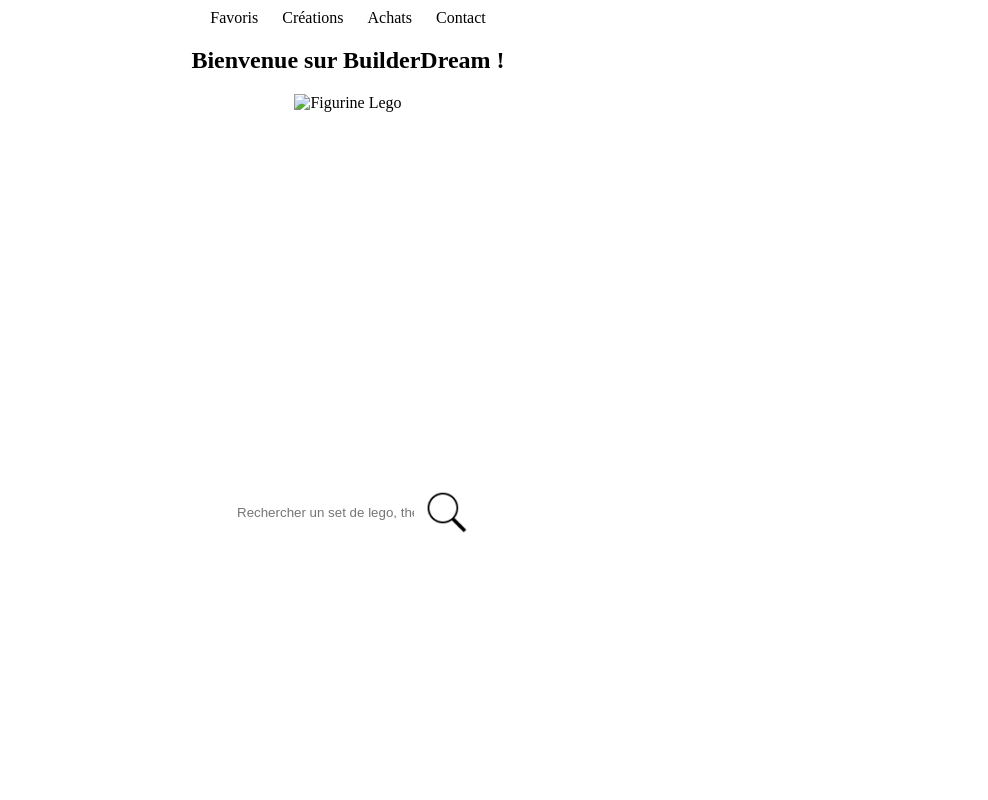
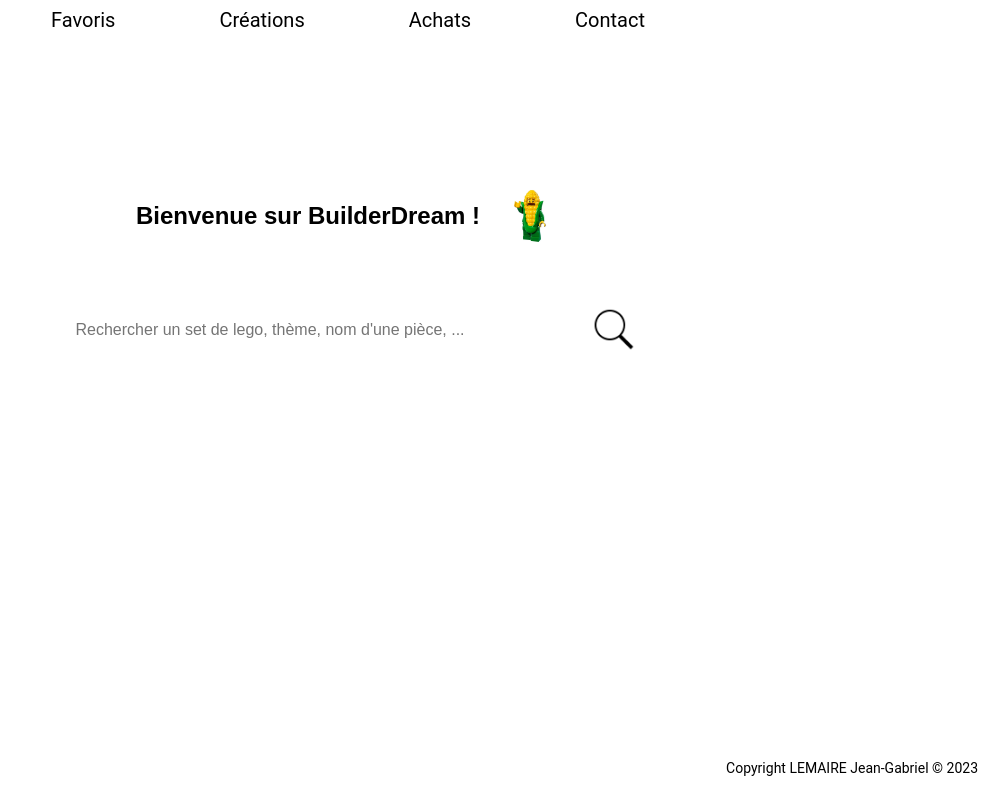
Before and after one commit to DJLGabJean/SiteLego, a plain HTML site: page index.html in a window 1280 px wide. Shown: the top 800 px of the page, without its empty margins (292-1280 px from the left). Drawn offline with Linux system fonts and the light colour scheme.

Commit message:
Wtf pourquoi t'as pas commit toi

```diff
--- a/style.css
+++ b/style.css
@@ -17,19 +17,46 @@
 
 nav li {
     display: inline-block;
-    margin-right: 20px;
+    margin-right: 100px;
 }
 
 nav li:last-child {
     margin-right: 0;
 }
 
+nav li a {
+    text-decoration: none;
+    color: #000;
+    font-size: 20px;
+    font-family: 'Roboto', sans-serif;
+}
+
+.welcome {
+    display: flex;
+    align-items: center;
+    justify-content: center;
+    margin-top: 150px;
+}
+
+.welcome h1 {
+    font-family: 'Montserrat', sans-serif;
+    font-weight: bold;
+    font-size: 24px;
+    margin-right: 20px;
+}
+
+.welcome img {
+    width: 60px;
+    height: 60px;
+}
+
+
 /* Style pour la barre de recherche */
 .search-container {
     display: flex;
     justify-content: center;
     align-items: center;
-    height: 100vh;
+    height: 20vh;
   }
 
 .search-container form {
@@ -38,7 +65,9 @@
   }
 
 .search-container input[type="text"] {
-    padding: 10px;
+    width: 500px;
+    font-size: 1em;
+    padding: 15px;
     border: none;
     border-radius: 3px 0 0 3px;
   }
@@ -62,3 +91,12 @@
     height: 45px; /* Ajuste la hauteur du bouton */
     padding: 0; /* Supprime le remplissage interne */
 }
+
+footer {
+    position: fixed;
+    bottom: 0;
+    right: 0;
+    padding: 10px;
+    font-family: 'Roboto', sans-serif;
+    font-size: 14px;
+}
```
Also changed, not shown: assets/874632_aa97c9cb-7cbc-4a23-8829-da8a6c89adf5_960_960.jpg.webp (added), assets/background_cyan_brick.jpg (added), assets/background_multicolor_bricks.jpg (added), assets/lego-minifigures-17-71018-homme-epi-de-mais.jpg (added).
